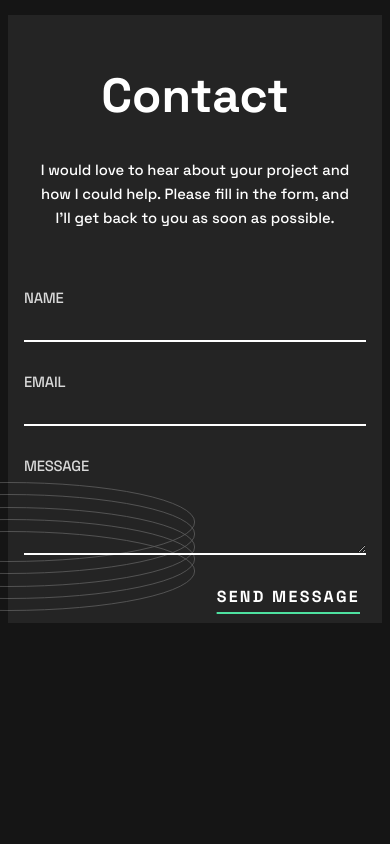
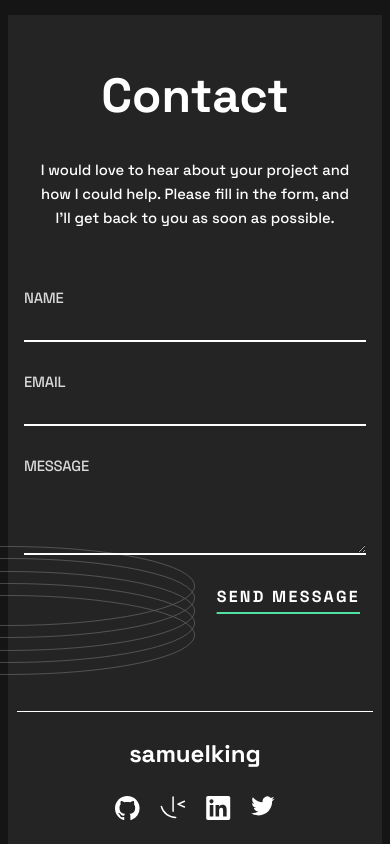
Before and after one commit to SJK9476/single-page-developer-portfolio, a plain HTML site: page starter-code/index.html in a window 390 px wide. Shown: the part 4361-5205 px from the top of the page. Before the commit the page ends 4984 px from the top, so only its background shows below. Drawn offline with nearby package versions, Linux system fonts and the light colour scheme.

Commit message:
finished mobile design 375px width format

```diff
--- a/starter-code/index.html
+++ b/starter-code/index.html
@@ -182,6 +182,17 @@
     </form>
     <img class="rings" src="/assets/images/pattern-rings.svg" alt="">
   </div>
+  <footer>
+    <div class="divider"></div>
+    <div class="logo"><a href="#">samuelking</a></div>
+
+        <div class="social-links">
+          <a href="https://github.com/SJK9476" target="_blank"><img src="/assets/images/icon-github.svg" alt="github-link"></a>
+          <a href="https://www.frontendmentor.io/profile/SJK9476" target="_blank"><img src="/assets/images/icon-frontend-mentor.svg" alt="frontend-mentor-link"></a>
+          <a href="https://www.linkedin.com/in/samuel-king-2a8ba8237/" target="_blank"><img src="/assets/images/icon-linkedin.svg" alt="linked-in-link"></a>
+          <a href="https://x.com/SamJamesK" target="_blank"><img src="/assets/images/icon-twitter.svg" alt="twitter/x-link"></a>
+        </div>
+  </footer>
 
 
 </body>
--- a/starter-code/style.css
+++ b/starter-code/style.css
@@ -385,6 +385,7 @@ position: relative;
   text-decoration-color: var(--clr-accent-600);
   text-underline-offset: 0.625rem;
   text-decoration-thickness: 0.125rem;
+  margin-bottom: 4rem;
 }
 
 .name-input, .email-input, .message-input {
@@ -425,6 +426,10 @@ input:not(:placeholder-shown):valid {
   border-bottom: solid 2px var(--clr-accent-500);
  }
 
+ textarea:not(:placeholder-shown):valid {
+  border-bottom: solid 2px var(--clr-accent-600);
+ }
+
 .email-input .error-message {
   color: var(--clr-accent-500);
   font-family: var(--ff-body);
@@ -438,13 +443,6 @@ input:not(:placeholder-shown):valid {
   display: block;
 }
 
-
-.email-input {
-  position: relative;
-}
-
-
-
 .contact .rings {
   z-index: 1;
   position: absolute;
@@ -453,3 +451,29 @@ input:not(:placeholder-shown):valid {
   overflow-x: hidden;
   pointer-events: none;
 }
+
+footer {
+  background-color: var(--clr-neutral-300);
+  display: flex;
+  flex-direction: column;
+  align-items: center;
+  gap: 1.5rem;
+  padding-block: 1.5rem;
+
+}
+
+footer .divider {
+  width: 95%;
+  height: 1px;
+  background-color: var(--clr-neutral-900);
+}
+
+footer .logo {
+  font-family: var(--ff-heading);
+  font-weight: var(--fw-700);
+  font-size: var(--fs-300);
+}
+
+footer .logo a {
+  text-decoration: none;
+}
```
